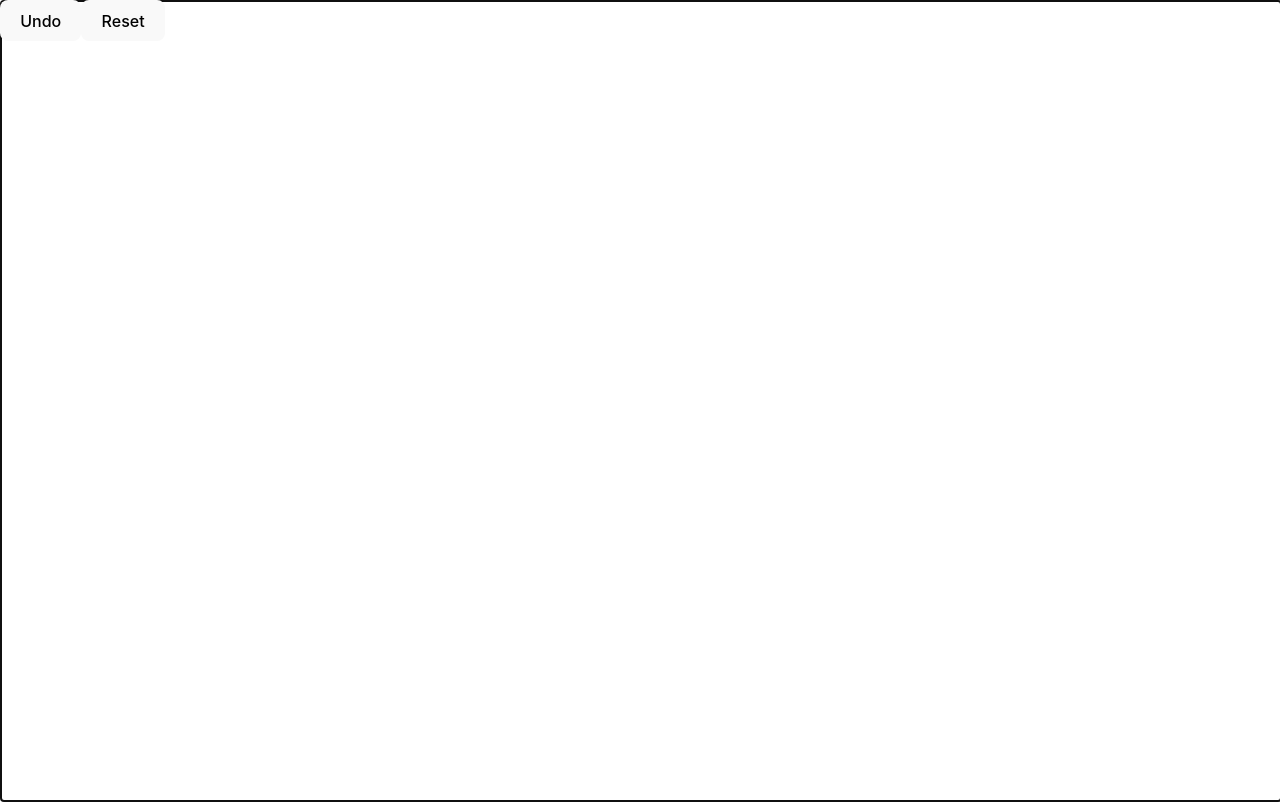
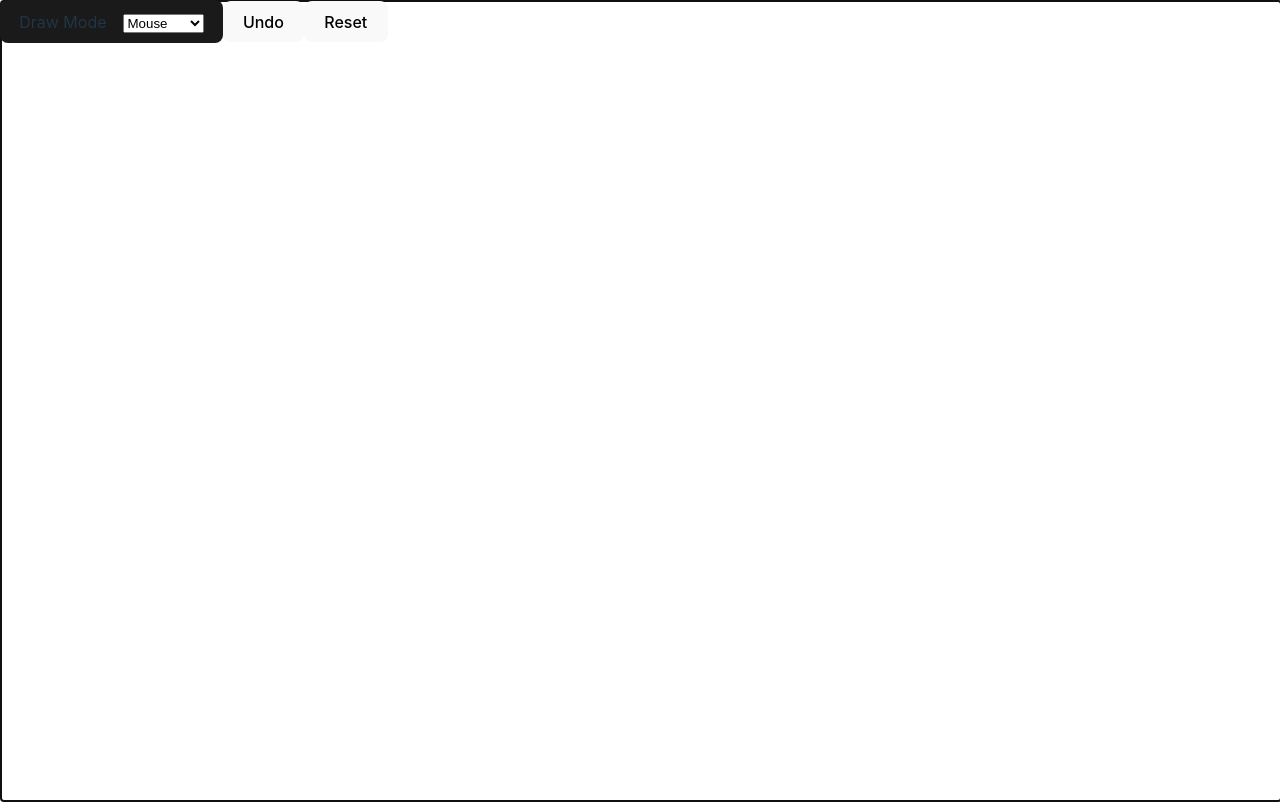
Before and after one commit to harryuan65/WhiteBoard, a React (Vite) app: page / in a window 1280 px wide. Built offline with nearby package versions, Linux system fonts and the light colour scheme.

Commit message:
feat: allow switching drawing modes

```diff
--- a/src/components/WhiteBoard/index.tsx
+++ b/src/components/WhiteBoard/index.tsx
@@ -1,8 +1,16 @@
-import React, { useState, useRef, useLayoutEffect } from 'react';
+import React, { useState, useRef, useLayoutEffect, ChangeEvent } from 'react';
 import styles from './styles.module.css';
+
+const MODES = {
+  Mouse: 'Mouse',
+  KeyBoard: 'KeyBoard',
+} as const;
+
+type DrawMode = typeof MODES[keyof typeof MODES];
 
 const Whiteboard: React.FC = () => {
   const canvasRef = useRef<HTMLCanvasElement>(null);
+  const [mode, setMode] = useState<DrawMode>('Mouse');
   const [isDrawing, setIsDrawing] = useState(false);
   const [lastX, setLastX] = useState(0);
   const [lastY, setLastY] = useState(0);
@@ -37,13 +45,16 @@ const Whiteboard: React.FC = () => {
     }
   };
 
+  const updateMode = (e: ChangeEvent) => {
+    const value = (e.target as HTMLSelectElement).value as DrawMode;
+    setMode(value);
+  };
+
   // V1
   const startDrawing = (e: MouseEvent) => {
     console.log('start');
 
     setIsDrawing(true);
-    setLastX(e.offsetX);
-    setLastY(e.offsetY);
   };
 
   const startDrawingByKey = (e: KeyboardEvent) => {
@@ -85,34 +96,49 @@ const Whiteboard: React.FC = () => {
       ctx.strokeStyle = '#000000';
       ctx.lineWidth = 3;
 
-      // V1 Use mousedown
-      // canvas.addEventListener('mousedown', startDrawing);
-      // canvas.addEventListener('mouseup', finishDrawing);
-      // or Use key
-      canvas.addEventListener('keydown', startDrawingByKey);
-      canvas.addEventListener('keyup', finishDrawing);
+      switch (mode) {
+        case MODES.Mouse:
+          canvas.addEventListener('mousedown', startDrawing);
+          canvas.addEventListener('mouseup', finishDrawing);
+          break;
+        case MODES.KeyBoard:
+          canvas.addEventListener('keydown', startDrawingByKey);
+          canvas.addEventListener('keyup', finishDrawing);
+          break;
+      }
 
       canvas.addEventListener('mousemove', draw);
       canvas.addEventListener('mouseout', finishDrawing);
 
       return () => {
-        // V1
-        // canvas.removeEventListener('mousedown', startDrawing);
-        // canvas.removeEventListener('mouseup', finishDrawing);
-
-        // or Use key
-        canvas.removeEventListener('keydown', startDrawingByKey);
-        canvas.removeEventListener('keyup', finishDrawing);
+        switch (mode) {
+          case MODES.Mouse:
+            canvas.removeEventListener('mousedown', startDrawing);
+            canvas.removeEventListener('mouseup', finishDrawing);
+            break;
+          case MODES.KeyBoard:
+            canvas.removeEventListener('keydown', startDrawingByKey);
+            canvas.removeEventListener('keyup', finishDrawing);
+            break;
+        }
 
         canvas.removeEventListener('mousemove', draw);
         canvas.removeEventListener('mouseout', finishDrawing);
       };
     }
-  }, [canvasRef.current, isDrawing, lastX, lastY, history]);
+  }, [mode, canvasRef.current, isDrawing, lastX, lastY, history]);
 
   return (
     <>
       <div className={styles.ToolBar}>
+        <div className={styles.ModeSelectWrap}>
+          <span>Draw Mode</span>
+          <select className={styles.ModeSelect} onChange={updateMode}>
+            <option value={MODES.Mouse}>Mouse</option>
+            <option value={MODES.KeyBoard}>KeyBoard</option>
+          </select>
+        </div>
+
         <button onClick={handleUndo}>Undo</button>
         <button onClick={handleReset}>Reset</button>
       </div>
--- a/src/components/WhiteBoard/styles.module.css
+++ b/src/components/WhiteBoard/styles.module.css
@@ -1,3 +1,14 @@
+.ModeSelectWrap {
+  position: relative;
+  background-color: var(--element-background-color);
+  padding: 0.6em 1.2em;
+  border-radius: 8px;
+}
+
+.ModeSelectWrap select {
+  margin-left: 1rem;
+}
+
 .ToolBar {
   display: flex;
   align-items: center;
--- a/src/index.css
+++ b/src/index.css
@@ -12,6 +12,8 @@
   -webkit-font-smoothing: antialiased;
   -moz-osx-font-smoothing: grayscale;
   -webkit-text-size-adjust: 100%;
+
+  --element-background-color: #1a1a1a;
 }
 
 a {
@@ -43,7 +45,7 @@ button {
   font-size: 1em;
   font-weight: 500;
   font-family: inherit;
-  background-color: #1a1a1a;
+  background-color: var(--element-background-color);
   cursor: pointer;
   transition: border-color 0.25s;
 }
```
